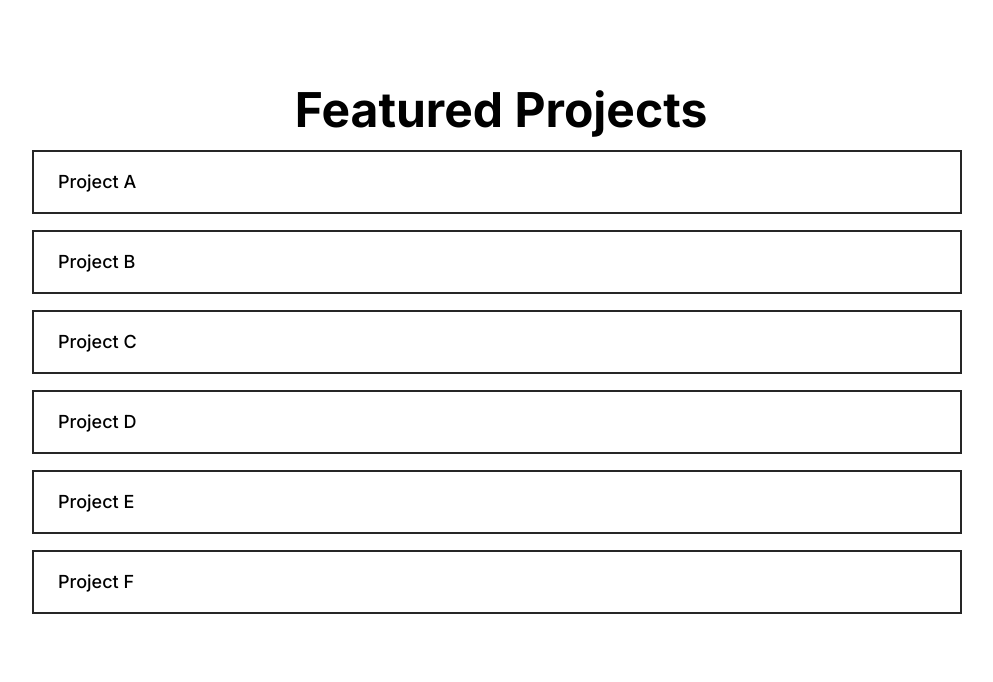
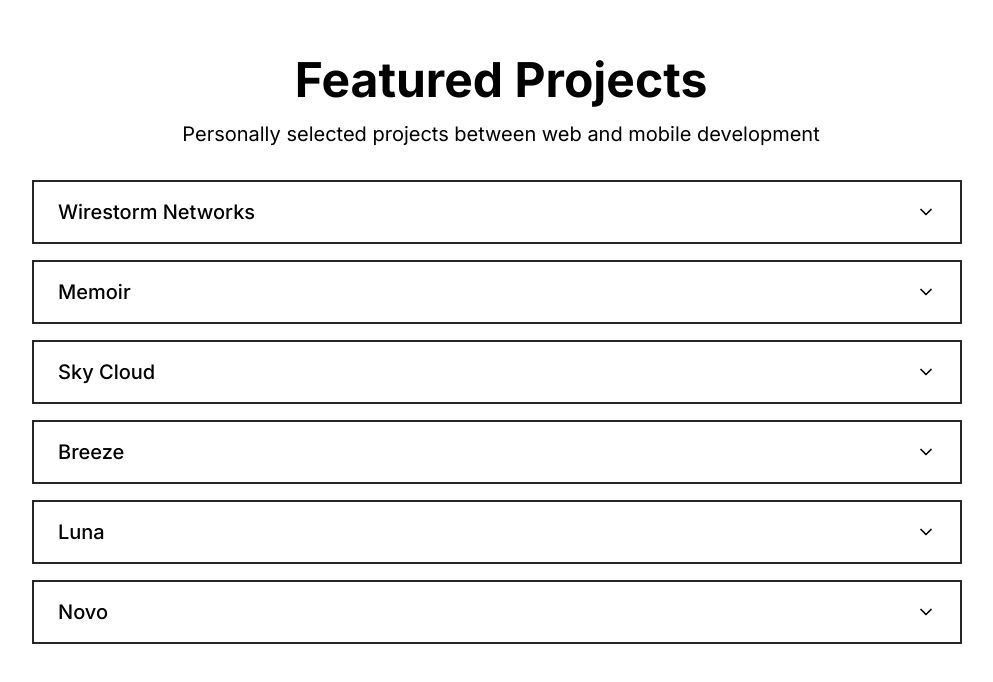
Before and after one commit to as9284/as-portfolio-v3, a React (Vite) app: page / in a window 1280 px wide. Shown: the part 858-1540 px from the top of the page, without its empty margins (139-1132 px from the left). Built offline with nearby package versions, Linux system fonts and the light colour scheme.

Commit message:
Finalize the projects section

```diff
--- a/package.json
+++ b/package.json
@@ -11,6 +11,7 @@
   },
   "dependencies": {
     "@tailwindcss/vite": "^4.1.4",
+    "framer-motion": "^12.8.0",
     "react": "^19.0.0",
     "react-dom": "^19.0.0",
     "react-icons": "^5.5.0",
--- a/src/components/Projects.jsx
+++ b/src/components/Projects.jsx
@@ -1,22 +1,88 @@
-import React from "react";
+import React, { useState } from "react";
 import projects from "../data/projects.json";
+import { FiChevronDown, FiChevronUp } from "react-icons/fi";
+import { motion, AnimatePresence } from "framer-motion";
 
 export const Projects = () => {
+  const [expandedProjectId, setExpandedProjectId] = useState(null);
+
+  const toggleExpand = (id) => {
+    setExpandedProjectId((prev) => (prev === id ? null : id));
+  };
+
   return (
-    <>
     <div className="w-full flex flex-col justify-center items-center">
-        <h1 className="text-4xl md:text-5xl font-bold text-center md:text-left py-4">
+      <h1 className="text-4xl md:text-5xl font-bold text-center py-4 select-none">
         Featured Projects
       </h1>
+      <p className="text-lg md:text-xl text-center mb-8 select-none">
+        Personally selected projects between web and mobile development
+      </p>
 
       <div className="w-full flex flex-col items-center gap-4 pr-2">
-          {projects.map((project) => (
-            <div key={project.id} className="holo-card">
-              <h6 className="text-lg font-medium">{project.name}</h6>
+        {projects.map((project) => {
+          const isExpanded = expandedProjectId === project.id;
+
+          return (
+            <div
+              key={project.id}
+              onClick={() => toggleExpand(project.id)}
+              className={`holo-card flex flex-col w-full md:w-3/4 transition-colors duration-300 ease-in-out cursor-pointer ${
+                isExpanded ? "bg-neutral-800 text-neutral-200" : ""
+              }`}
+            >
+              <div className="flex justify-between items-center w-full">
+                <h6 className="text-xl font-medium">{project.name}</h6>
+                {isExpanded ? (
+                  <FiChevronUp className="w-5 h-5" />
+                ) : (
+                  <FiChevronDown className="w-5 h-5" />
+                )}
               </div>
+
+              <AnimatePresence initial={false}>
+                {isExpanded && (
+                  <motion.div
+                    key="content"
+                    initial={{ height: 0, opacity: 0 }}
+                    animate={{ height: "auto", opacity: 1 }}
+                    exit={{ height: 0, opacity: 0 }}
+                    transition={{ duration: 0.4, ease: "easeInOut" }}
+                    className="overflow-hidden w-full"
+                  >
+                    {/* Technology Tags */}
+                    <div className="flex flex-wrap gap-2 mt-4 mb-6">
+                      {project.technologies.map((tech, index) => (
+                        <span
+                          key={index}
+                          className="bg-neutral-700 text-neutral-100 text-xs font-medium px-3 py-1 rounded-full"
+                        >
+                          {tech}
+                        </span>
                       ))}
                     </div>
+
+                    {/* Description */}
+                    <p className="text-lg font-light text-center text-neutral-200 mb-6 px-2">
+                      {project.description}
+                    </p>
+
+                    {/* URL */}
+                    <a
+                      href={project.url}
+                      target="_blank"
+                      rel="noopener noreferrer"
+                      className="text-neutral-200 hover:underline text-base text-center block mb-2"
+                    >
+                      Visit Project
+                    </a>
+                  </motion.div>
+                )}
+              </AnimatePresence>
             </div>
-    </>
+          );
+        })}
+      </div>
+    </div>
   );
 };
--- a/src/data/projects.json
+++ b/src/data/projects.json
@@ -1,44 +1,44 @@
 [
   {
     "id": 1,
-    "name": "Project A",
-    "description": "Description of Project A",
-    "technologies": ["JavaScript", "React", "Node.js"],
-    "url": ""
+    "name": "Wirestorm Networks",
+    "description": "Wirestorm Networks delivers advanced cloud solutions, DevOps services, software and hardware development, IoT, machine learning, and consultancy.",
+    "technologies": ["HTML/CSS", "React", "Node.js"],
+    "url": "https://www.wirestorm.software/"
   },
   {
     "id": 2,
-    "name": "Project B",
-    "description": "Description of Project B",
-    "technologies": ["Python", "Django"],
-    "url": ""
+    "name": "Memoir",
+    "description": "A minimalistic yet feature-rich note-taking app that ensures secure data storage and easy access to notes anytime, anywhere.",
+    "technologies": ["HTML/CSS", "React", "Node.js", "TailwindCSS", "Firebase"],
+    "url": "https://memoir-eight.vercel.app/"
   },
   {
     "id": 3,
-    "name": "Project C",
-    "description": "Description of Project C",
-    "technologies": ["Java", "Spring"],
-    "url": ""
+    "name": "Sky Cloud",
+    "description": "A sleek, sharp and intuitive cloud storage service designed for effortless file management, offering a seamless and visually refined user experience.",
+    "technologies": ["HTML/CSS", "React", "Node.js", "TailwindCSS"],
+    "url": "https://sky-cloud.vercel.app/"
   },
   {
     "id": 4,
-    "name": "Project D",
-    "description": "Description of Project D",
-    "technologies": ["C#", ".NET"],
-    "url": ""
+    "name": "Breeze",
+    "description": "A simple and modern task management app designed to help users stay organized and productive. Built with Flutter and Supabase, Breeze offers a clean interface, intuitive interactions, and real-time syncing—making task tracking effortless and enjoyable.",
+    "technologies": ["Flutter/Dart", "Supabase"],
+    "url": "https://github.com/as9284/project_breeze/releases"
   },
   {
     "id": 5,
-    "name": "Project E",
-    "description": "Description of Project E",
-    "technologies": ["PHP", "Laravel"],
-    "url": ""
+    "name": "Luna",
+    "description": "Luna is a sleek and modern news reader app that delivers the latest headlines in a minimalistic layout. Powered by Flutter and The Guardian API, it focuses on clean presentation and smooth navigation, ensuring users can stay informed with ease.",
+    "technologies": ["Flutter/Dart", "The Guardian API"],
+    "url": "https://github.com/as9284/project_luna/releases/tag/v1.0.0"
   },
   {
     "id": 6,
-    "name": "Project F",
-    "description": "Description of Project F",
-    "technologies": ["PHP", "Laravel"],
-    "url": ""
+    "name": "Novo",
+    "description": "Novo is a lightweight and elegant PDF viewer app built with Flutter. Designed for simplicity and speed, it provides users with a seamless way to open, read, and navigate PDF files, perfect for on-the-go document access.",
+    "technologies": ["Flutter/Dart"],
+    "url": "https://github.com/as9284/project_novo/releases/tag/v1.0.0"
   }
 ]
--- a/src/index.css
+++ b/src/index.css
@@ -9,14 +9,14 @@
 
 @layer components {
   .page-section {
-    @apply w-full min-h-svh flex flex-col justify-center items-center px-4 py-4;
+    @apply w-full flex flex-col justify-center items-center px-4 py-4;
   }
 
   .holo-btn {
-    @apply bg-transparent relative inline-flex items-center gap-2 border-neutral-800 border-2 px-2 md:px-4 py-3 md:py-4 text-neutral-800 font-semibold text-base md:text-xl cursor-pointer leading-none align-middle duration-75 hover:bg-neutral-800 hover:text-neutral-200;
+    @apply bg-transparent relative inline-flex items-center gap-2 border-neutral-800 border-2 px-2 md:px-4 py-3 md:py-4 text-neutral-800 font-semibold text-base md:text-xl cursor-pointer leading-none align-middle duration-300 hover:bg-neutral-800 hover:text-neutral-200 active:scale-95;
   }
 
   .holo-card {
-    @apply w-full md:w-3/4 font-semibold flex items-center px-6 py-4 bg-transparent border-2 border-neutral-800 duration-75 cursor-pointer hover:bg-neutral-800 hover:text-neutral-200 hover:translate-y-2;
+    @apply select-none font-semibold flex items-center px-6 py-4 bg-transparent border-2 border-neutral-800 duration-300 hover:bg-neutral-800 hover:text-neutral-200;
   }
 }
--- a/src/pages/home.jsx
+++ b/src/pages/home.jsx
@@ -6,12 +6,12 @@ export const Home = () => {
   return (
     <>
       {/* Hero Section */}
-      <div className="page-section">
+      <div className="page-section min-h-svh">
         <Hero />
       </div>
 
       {/* Projects Section */}
-      <div id="projects-section" className="page-section">
+      <div id="projects-section" className="page-section min-h-screen">
         <Projects />
       </div>
     </>
```
Also changed, not shown: 1 other file (tests, documents, lock files or other folders). Lines whose indentation alone changed are shown as unchanged.
